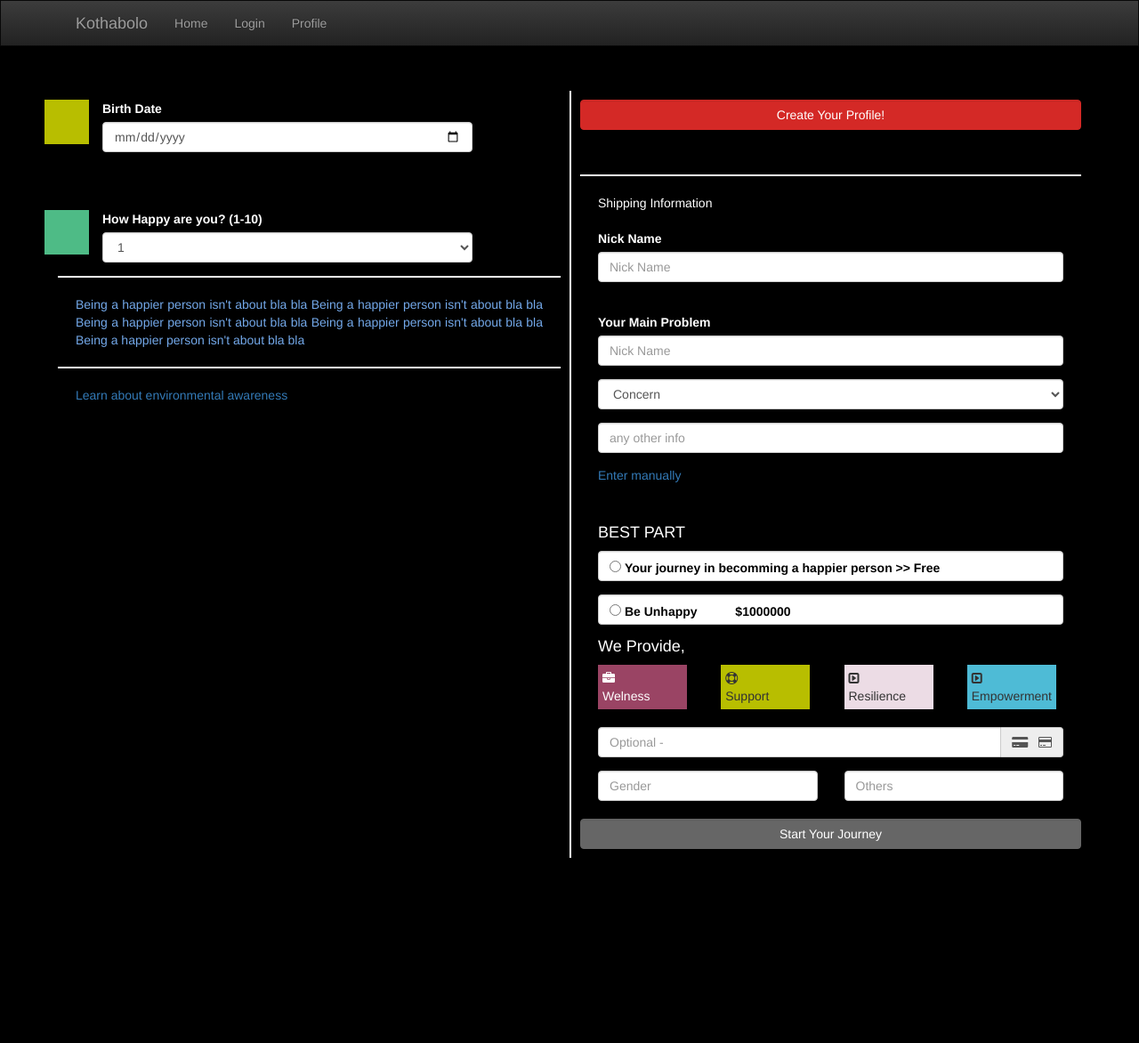
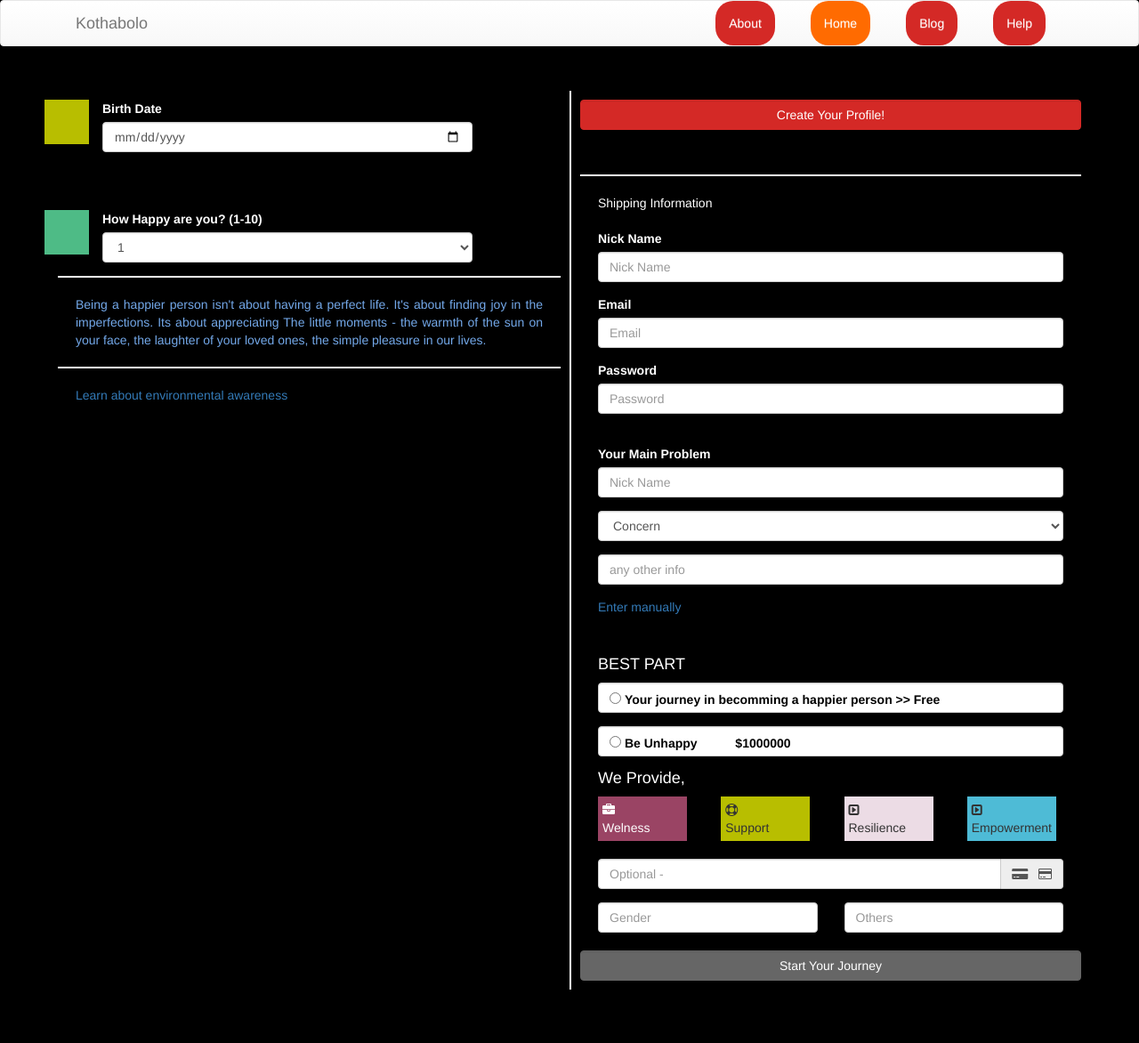
Before and after one commit to Faysalstat/Kothabolo, a Flask app: page /signup in a window 1280 px wide. Shown: the whole page at 89% size. Before the commit the page ends 964 px from the top, so only its background shows below. Run offline with Flask 3, Linux system fonts and the light colour scheme; some libraries are stand-ins or nearby versions.

Commit message:
menu added

```diff
--- a/app.py
+++ b/app.py
@@ -3,6 +3,7 @@ from flask import render_template
 from flask import make_response
 from flask import Flask
 from flask_sqlalchemy import SQLAlchemy
+from datetime import datetime
 
 app = Flask(__name__)
 app.config['SQLALCHEMY_DATABASE_URI'] = 'sqlite:///test.db'
@@ -16,6 +17,18 @@ class User(db.Model):
 
     def __repr__(self):
         return '<User %r>' % self.username
+
+class Profile(db.Model):
+    id = db.Column(db.Integer, primary_key=True)
+    name = db.Column(db.String(80), unique=True, nullable=False)
+    email = db.Column(db.String(120), unique=True, nullable=False)
+    password = db.Column(db.String(50), nullable=False)
+    birthDate = db.Column(db.String(50), default= "")
+    happyRating = db.Column(db.Integer, default= 0)
+    gender = db.Column(db.String(50), default= 0)
+
+    def __repr__(self):
+        return '<Profile %r>' % self.name
 if __name__ == "__main__":
     with app.app_context():
         db.create_all()
@@ -70,17 +83,47 @@ def update(id):
 def hello_world():
     return render_template('index.html')
 
-@app.route("/login")
+@app.route('/login', methods=['GET', 'POST'])
 def login():
-    return render_template('login.html')
+    if request.method == 'POST':
+        password = request.form['password']
+        email = request.form['email']
+        profile = Profile.query.filter_by(email=email).first()
+        if profile is None:
+            return redirect('/login')
+        else:
+            if profile.password == password:
+                return redirect('/profile/' + str(profile.id))
+            else:
+                return render_template('login.html', error='Incorrect password')
+    else:
+        return render_template('login.html')
 
-@app.route("/signup")
+@app.route('/signup', methods=['POST', 'GET'])
 def signup():
-    return render_template('signup.html')
+      if request.method == 'POST':
+        birthDate = request.form['birthDate']
+        email = request.form['email']
+        name = request.form['name']
+        happyRating = request.form['happyRating']
+        password = request.form['password']
+        email = request.form['email']
+        gender = request.form['gender']
+        new_user = Profile(birthDate=birthDate, email=email, name=name, happyRating=happyRating,password=password,gender=gender)
 
-@app.route("/profile")
-def profile():
-    return render_template('profile.html')
+        try:
+            db.session.add(new_user)
+            db.session.commit()
+            return redirect('/profile/'+ str(new_user.id))
+        except Exception as e:
+            return 'There was an issue adding creating profile'+e
+      else:
+        return render_template('signup.html')
+
+@app.route("/profile/<int:id>")
+def profile(id):
+        profile = Profile.query.get_or_404(id)
+        return render_template('profile.html', profile=profile)
 
 @app.errorhandler(404)
 def not_found(error):
--- a/static/style.css
+++ b/static/style.css
@@ -23,21 +23,27 @@
 }
 .bg-B0C799{
     background-color: #B0C799;
+    color: #fff !important;
 }
 .bg-74B04D{
     background-color: #74B04D;
+    color: #fff !important;
 }
 .bg-B9BE00{
     background-color: #B9BE00;
+    color: #fff !important;
 }
 .bg-D42926{
     background-color: #D42926;
+    color: #fff !important;
 }
 .bg-FF6B01{
     background-color: #FF6B01;
+    color: #fff !important;
 }
 .bg-FFB300{
     background-color: #FFB300;
+    color: #fff;;
 }
 .btn-45818E{
     border-color: #45818E;
@@ -178,3 +184,7 @@
     background-color: #333333; /* Adjust background color */
     color: #fff;
   }
+  .btn-menu{
+    margin: 0px 20px;
+    border-radius: 20px;
+  }
--- a/templates/base.html
+++ b/templates/base.html
@@ -20,7 +20,7 @@
     {% block head %} {% endblock %}
 </head>
 <body class="bg-dark-and-white">
-    <nav class="navbar navbar-inverse">
+    <nav class="navbar navbar-default">
         <div class="container">
           <div class="container-fluid">
             <!-- Brand and toggle get grouped for better mobile display -->
@@ -36,10 +36,12 @@
 
             <!-- Collect the nav links, forms, and other content for toggling -->
             <div class="collapse navbar-collapse" id="bs-example-navbar-collapse-1">
-              <ul class="nav navbar-nav">
-                <li><a href="/">Home</a></li>
-                <li><a href="/login">Login</a></li>
-                <li><a href="/profile">Profile</a></li>
+              <ul class="nav navbar-nav navbar-right">
+                <li><a class="bg-D42926 btn-menu" href="/login">About</a></li>
+                <li><a class="bg-FF6B01 btn-menu" href="/">Home</a></li>
+                <li><a class="bg-D42926 btn-menu" href="/blog">Blog</a></li>
+                <li><a class="bg-D42926 btn-menu" href="/help">Help</a></li>
+                <!-- <li><a class="bg-FFB300 btn-menu" href="/profile/1">Profile</a></li> -->
               </ul>
             </div><!-- /.navbar-collapse -->
           </div><!-- /.container-fluid -->
--- a/templates/login.html
+++ b/templates/login.html
@@ -1,4 +1,5 @@
 {% extends 'base.html' %} {% block head %} {% endblock %} {% block body %}
+<form action="/login" method="POST">
 <div class="row">
   <div class="col-md-offset-4 col-md-4">
     <div class="panel panel-primary">
@@ -7,6 +8,7 @@
           <label for="exampleInputEmail1">Email address</label>
           <input
             type="email"
+            name="email"
             class="form-control"
             id="exampleInputEmail1"
             placeholder="Email"
@@ -16,12 +18,13 @@
           <label for="exampleInputPassword1">Password</label>
           <input
             type="password"
+            name="password"
             class="form-control"
             id="exampleInputPassword1"
             placeholder="Password"
           />
         </div>
-        <a href="/profile" class="btn btn-FB6966 form-control">Submit</a>
+        <button type="submit" class="btn btn-FB6966 form-control">Submit</button>
         <br />
         <br />
         <div class="text-center">
@@ -33,6 +36,7 @@
     </div>
   </div>
 </div>
+</form>
 <div class="text-center">
   <a href="#">Learn about environmental awareness</a>
 </div>
--- a/templates/profile.html
+++ b/templates/profile.html
@@ -61,12 +61,12 @@
                             <span class="fa fa-3x fa-chevron-circle-left"></span> <span class="fa fa-3x fa-chevron-circle-right"></span>
                         </div>
                         <div class="col-md-6 text-right">
-                            <div class="online-status"><span class="fa fa-2x fa-circle" style="color: green;"></span> <span class="online-name">Parisu &nbsp;&nbsp;&nbsp;</span>
+                            <div class="online-status"><span class="fa fa-2x fa-circle" style="color: green;"></span> <span class="online-name">{{profile.name}} &nbsp;&nbsp;&nbsp;</span>
                                 <span class="fa fa-2x fa-arrow-down"  style="color: #fff;"></span> &nbsp;&nbsp;&nbsp;</div>
                         </div>
                     </div>
                     <div class="text-black">
-                        <h4>Hi Parisu, recently you've visited</h4>
+                        <h4>Hi {{profile.name}}, recently you've visited</h4>
                     </div>
                     <div class="row">
                         <div class="col-md-6" style="padding-right: 30px; padding-bottom: 10px;">
--- a/templates/signup.html
+++ b/templates/signup.html
@@ -6,7 +6,7 @@
 </style>
 {% endblock %} {% block body %}
 <div class="bg-dark">
-  <div class="container" style="margin-top: -20px">
+  <form action="/signup" method="POST" class="container" style="margin-top: -20px">
     <div class="row m-t-50">
       <div class="pd-10 col-md-6 p-t-100">
         <div class="row">
@@ -20,7 +20,9 @@
               type="date"
               class="form-control"
               id="birthDate"
+              name="birthDate"
               placeholder="Birth Date"
+              required
             />
           </div>
         </div>
@@ -30,12 +32,12 @@
             style="height: 50px; width: 50px; background-color: #4ebb86"
           ></div>
           <div class="col-md-9 form-group">
-            <label for="birthDate" class="text-white"
+            <label for="happyRating" class="text-white"
               >How Happy are you? (1-10)</label
             >
             <select
-              name="happydropdown"
-              id="happydropdown"
+              name="happyRating"
+              id="happyRating"
               class="form-control"
             >
               <option value="1">1</option>
@@ -52,10 +54,7 @@
           </div>
         </div>
         <div class="text-justify border-top pd-20 text-73A8E9">
-          Being a happier person isn't about bla bla Being a happier person
-          isn't about bla bla Being a happier person isn't about bla bla Being a
-          happier person isn't about bla bla Being a happier person isn't about
-          bla bla
+          Being a happier person isn't about having a perfect life. It's about finding joy in the imperfections. Its about appreciating The little moments - the warmth of the sun on your face, the laughter of your loved ones, the simple pleasure in our lives.
         </div>
         <div class="text-justify border-top pd-20">
           <a href="#">Learn about environmental awareness</a>
@@ -63,7 +62,7 @@
       </div>
       <div class="pd-10 col-md-6 border-left">
         <div>
-          <button class="btn btn-D42926 form-control">
+          <button class="btn btn-D42926 form-control" type="submit">
             Create Your Profile!
           </button>
         </div>
@@ -77,7 +76,31 @@
               type="text"
               class="form-control"
               id="name"
+              name="name"
               placeholder="Nick Name"
+              required
+            />
+          </div>
+          <div class="form-group">
+            <label for="email" class="text-white">Email</label>
+            <input
+              type="email"
+              class="form-control"
+              id="email"
+              name="email"
+              placeholder="Email"
+              required
+            />
+          </div>
+          <div class="form-group">
+            <label for="password" class="text-white">Password</label>
+            <input
+              type="password"
+              class="form-control"
+              id="password"
+              placeholder="Password"
+              name="password"
+              required
             />
           </div>
           <br />
@@ -161,7 +184,8 @@
               <input
               type="text"
               class="form-control"
-              id="Gender"
+              id="gender"
+              name="gender"
               placeholder="Gender"
             />
             </div>
@@ -176,13 +200,13 @@
           </div>
         </div>
         <div>
-          <a href="/profile" class="btn btn-666666 form-control">
+          <button type="Submit" class="btn btn-666666 form-control">
             Start Your Journey
           </a>
         </div>
       </div>
     </div>
-  </div>
+  </form>
 </div>
 <br>
 <br>
```
Also changed, not shown: instance/test.db.
